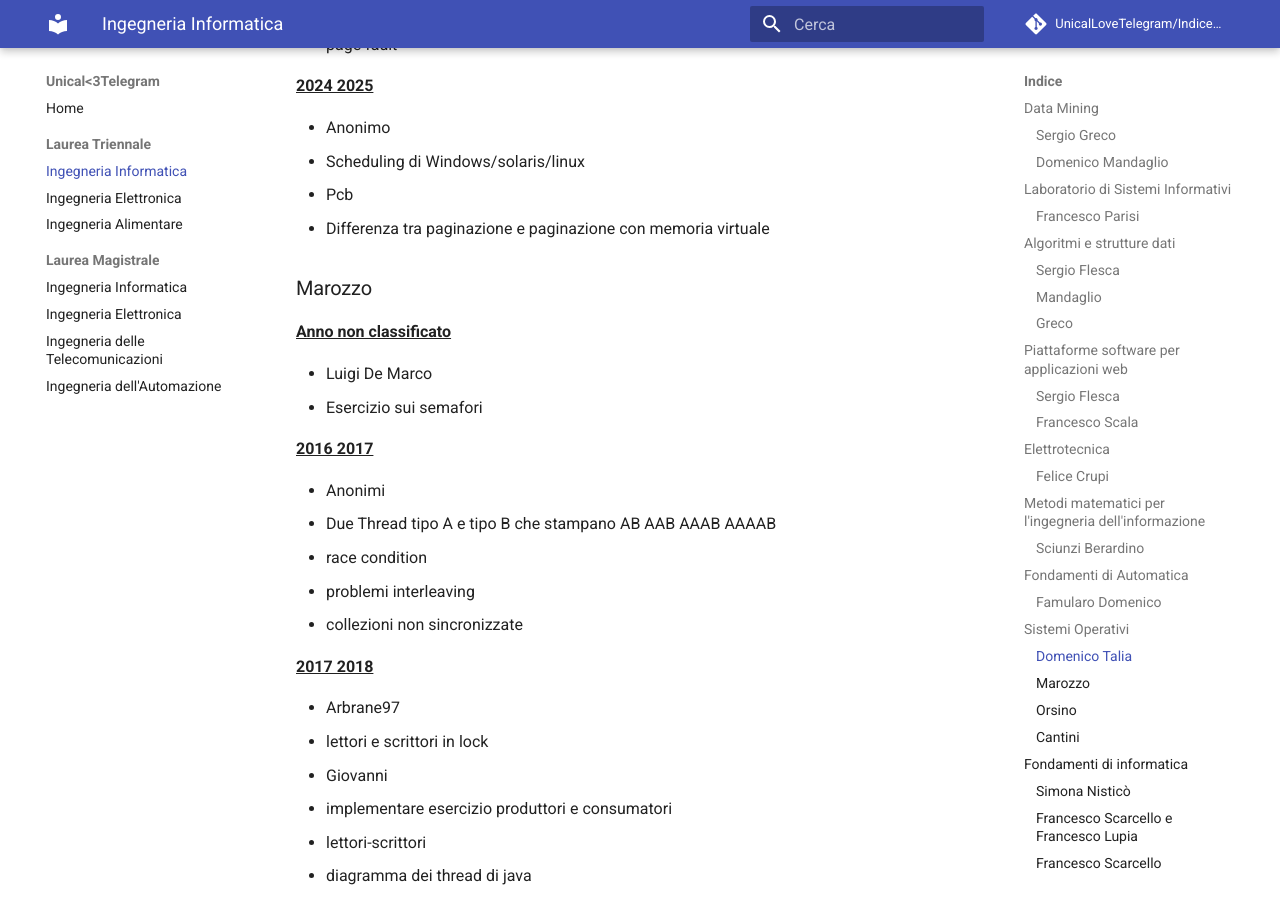
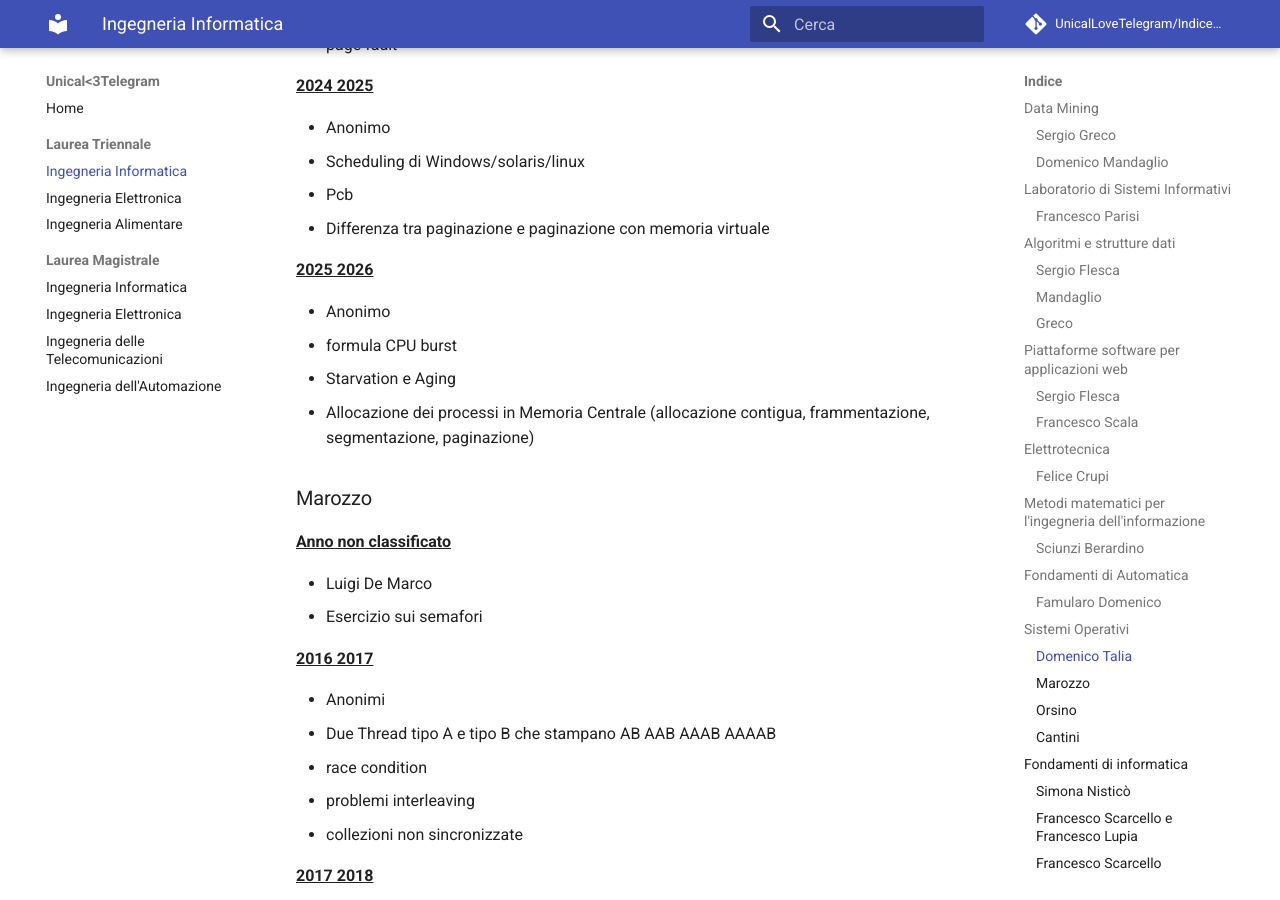
Before and after one commit to UnicalLoveTelegram/IndiceArgomentiOrale, an MkDocs documentation site: the page built from docs/laurea-triennale/ingegneria-informatica.md, in a window 1280 px wide and 900 px high, scrolled down 26084 px. Built offline with MkDocs 1.6.1 and Material for MkDocs 9.7.7, drawn with Linux system fonts in a browser that asks for light colours; comment, search, counter and statistics services are not loaded.

Commit message:
Add content for 2025-2026 academic year

```diff
--- a/docs/laurea-triennale/ingegneria-informatica.md
+++ b/docs/laurea-triennale/ingegneria-informatica.md
@@ -836,6 +836,13 @@ Leggi il nostro [README](https://github.com/UnicalLoveTelegram/IndiceArgomentiOr
   - Pcb
   - Differenza tra paginazione e paginazione con memoria virtuale
 
+**<u>2025 2026</u>**
+
+- Anonimo
+  - formula CPU burst
+  - Starvation e Aging
+  - Allocazione dei processi in Memoria Centrale (allocazione contigua, frammentazione, segmentazione, paginazione)
+
 ### Marozzo
 
 **<u>Anno non classificato</u>**
```
